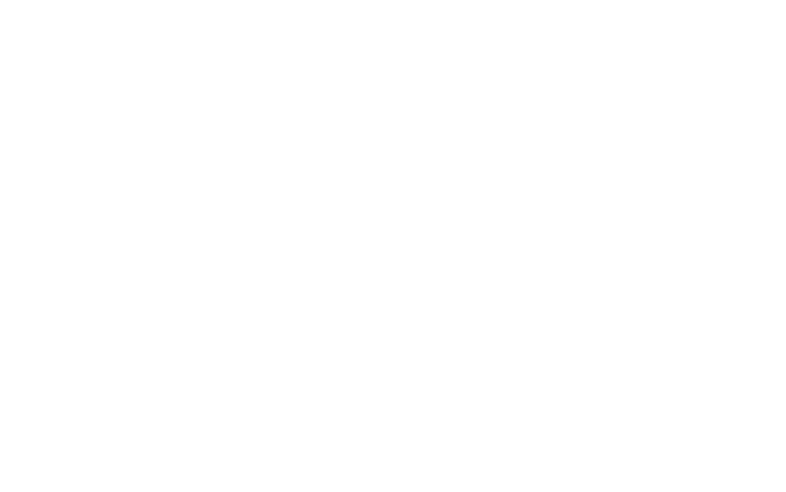
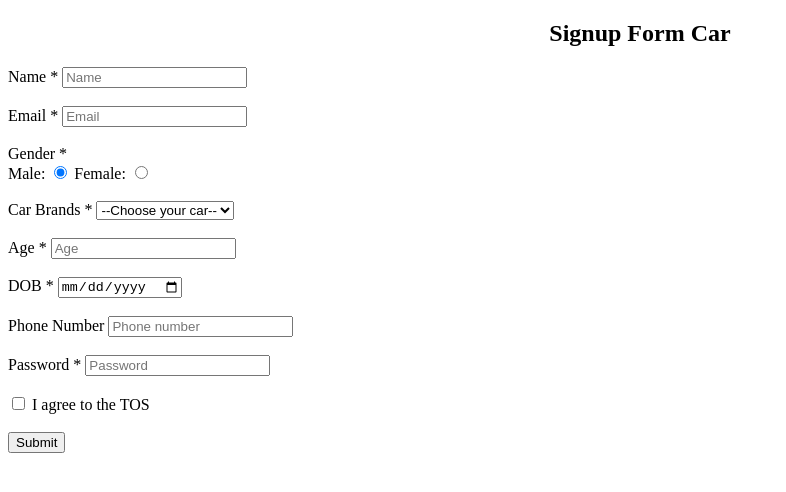
Before and after one commit to acciojob/signup-form-car-rohitkr01, a website: page main.html in a window 1280 px wide. Shown: the whole page, without its empty margins (0-786 px from the left). Drawn offline with Linux system fonts and the light colour scheme.

Commit message:
created a submission

```diff
--- a/main.html
+++ b/main.html
@@ -7,9 +7,70 @@
 </head>
 
 <body>
+
+	<form method="post">
+		<h2 style="text-align: center">Signup Form Car</h2>
+		<div>
+			<label for="name">Name *</label>
+			<input type="text" name="name" id="name" placeholder="Name" required>
+		</div> <br>
+
+		<div>
+			<label for="email">Email *</label>
+			<input type="email" name="email" id="email" placeholder="Email" required>
+		</div> <br>
+
+		<div>
+			<label for="gender">Gender *</label><br>
+			Male: <input type="radio" name="gender" id="gender_m" value="male" checked required>
+			Female: <input type="radio" name="gender" id="gender_f" value="female" required>
+		</div><br>
+
+		<div>
+			<label for="cars">Car Brands *</label>
+			<select name="cars" id="cars" required>
+				<option value="" >--Choose your car--</option>
+				<option value="BMW">BMW</option>
+				<option value="Audi">Audi</option>
+				<option value="Mercedez">Mercedez</option>
+			</select>
+		</div><br>
+
+		<div>
+			<label for="age">Age *</label>
+			<input type="number" name="age" id="age" placeholder="Age" required>
+		</div><br>
+
+		<div>
+			<label for="dob">DOB *</label>
+			<input type="date" id="dob" name="dob"  required>
+		</div><br>
+
+		<div>
+			<label for="tel">Phone Number </label>
+			<input type="tel" id="tel" name="tel" placeholder="Phone number">
+		</div><br>
+
+		<div>
+			<label for="password">Password *</label>
+			<input type="password" id="password" name="password" placeholder="Password" required>
+		</div><br>
+
+		<div>
+			<input type="checkbox" id="tos" name="chekbox" required>
+			<label for="chekbox">I agree to the TOS</label>
+		</div><br>
+
+		<div>
+			<input type="button" id="button" name="button" value="Submit">
+		</div>
+
+
+	</form>
+
+
 	<!-- the entire body must be written by student -->
-    <script type="text/javascript" src="./script.js">
-</script>
+    <script type="text/javascript" src="./script.js"> </script>
 
 </body>
 
```
